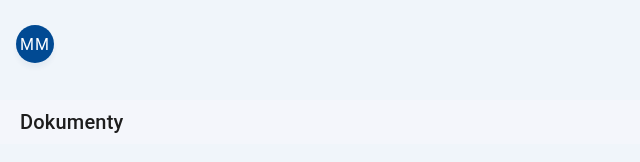
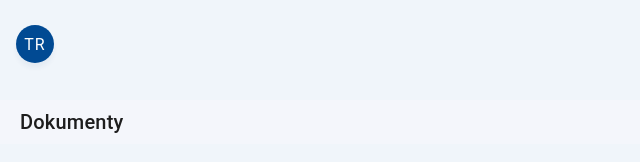
Before and after one commit to misieeekkk/Tobiasz, a plain HTML site: page index.html in a window 1280 px wide. Shown: the top 162 px of the page, 0-640 px from the left. Drawn offline with Linux system fonts and the light colour scheme.

Commit message:
Update index.html

```diff
--- a/index.html
+++ b/index.html
@@ -76,7 +76,7 @@
 <body>
     <header>
         <div id="inicjaly">
-            <p id="inicjaly-p">MM</p>
+            <p id="inicjaly-p">TR</p>
         </div>
         <div id="dzwonek">
             <img src="dowod_files/dzwonek_dot.svg" alt="kropka" id="kropka">
```
